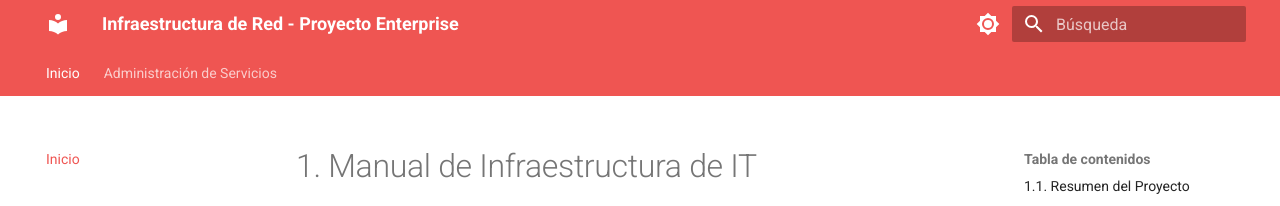
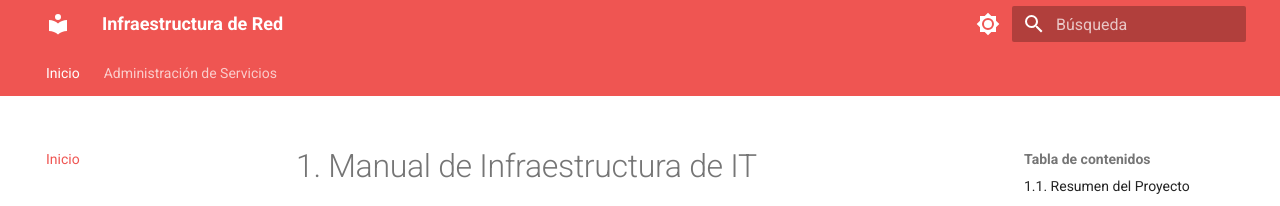
Before and after one commit to saulbenavent/DocumentacioDesplegamentServidors, an MkDocs documentation site: the page built from docs/index.md, in a window 1280 px wide. Shown: the top 206 px of the page. Built offline with MkDocs 1.6.1 and Material for MkDocs 9.7.7, drawn with Linux system fonts in a browser that asks for light colours.

Commit message:
Corregido A la espera de md

```diff
--- a/mkdocs.yml
+++ b/mkdocs.yml
@@ -1,21 +1,20 @@
-# 1. Configuración General
-site_name: Infraestructura de Red - Proyecto Enterprise
+site_name: Infraestructura de Red
 site_author: Grup A
 site_description: Documentación técnica de despliegue de servidores corporativos
+site_dir: site
+docs_dir: docs
 
-# 2. Configuración Estética (Tema Material)
 theme:
   name: material
   language: es
   features:
-    - navigation.tabs          # Menú horizontal superior
-    - navigation.sections      # Secciones laterales organizadas
-    - navigation.expand        # Expandir submenús automáticamente
-    - navigation.top           # Botón de volver arriba
-    - search.suggest           # Sugerencias en la búsqueda
-    - content.code.copy        # Botón para copiar código
+    - navigation.tabs
+    - navigation.sections
+    - navigation.expand
+    - navigation.top
+    - search.suggest
+    - content.code.copy
   palette:
-    # Modo claro/oscuro automático según el sistema
     - media: "(prefers-color-scheme: light)"
       scheme: default
       primary: red
@@ -31,7 +30,6 @@
         icon: material/brightness-4
         name: Cambiar a modo claro
 
-# 3. Estructura de Navegación
 nav:
   - Inicio: index.md
   - Administración de Servicios:
@@ -41,10 +39,9 @@
 #  - Ciberseguridad:
 #    - Hardening y Firewall: seguridad_blai.md
 
-# 4. Extensiones de Markdown (Para que se vea mejor el contenido)
 markdown_extensions:
-  - admonition          # Cuadros de aviso (notas, peligros, etc.)
-  - pymdownx.details    # Secciones desplegables
-  - pymdownx.superfences # Bloques de código avanzados
-  - tables              # Tablas mejoradas
-  - attr_list           # Permite añadir estilos CSS directamente
+  - admonition
+  - pymdownx.details
+  - pymdownx.superfences
+  - tables
+  - attr_list
```
Also changed, not shown: site/404.html, site/Nas_Jacob/index.html, site/index.html.
